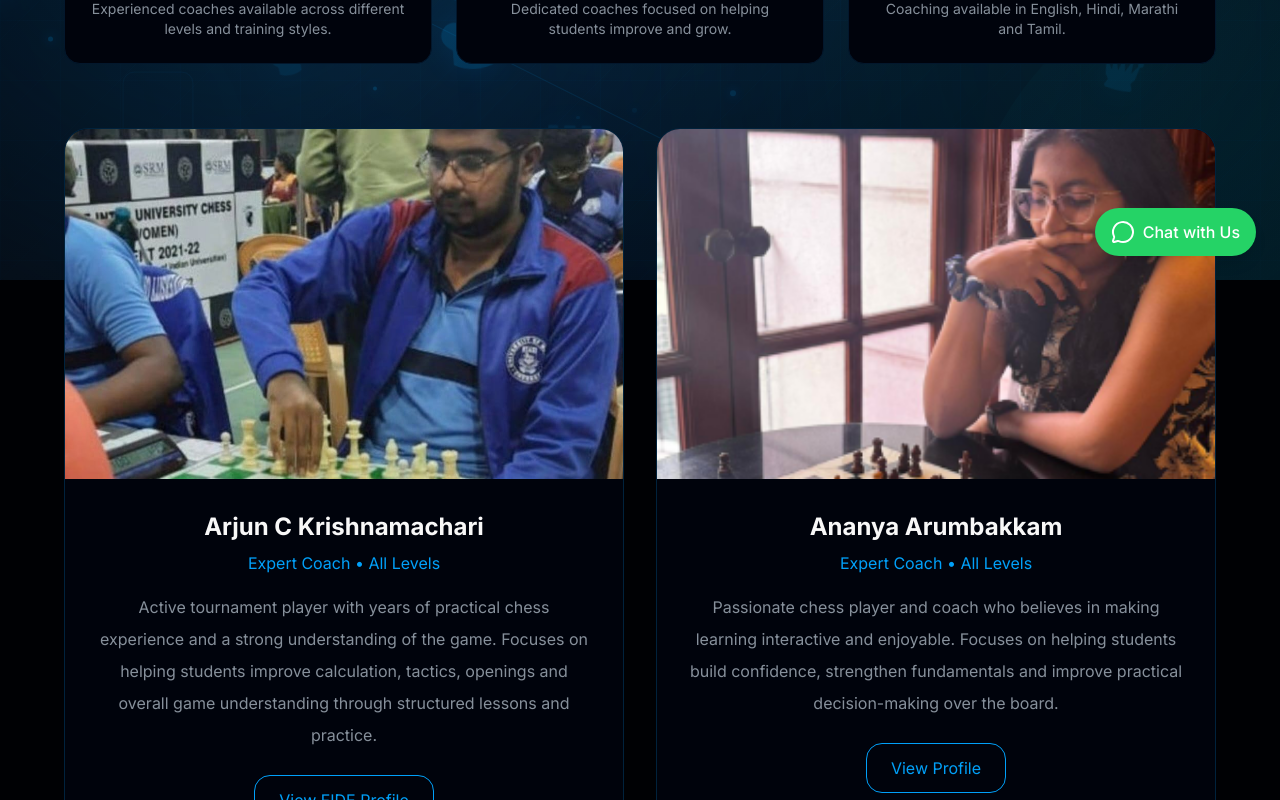
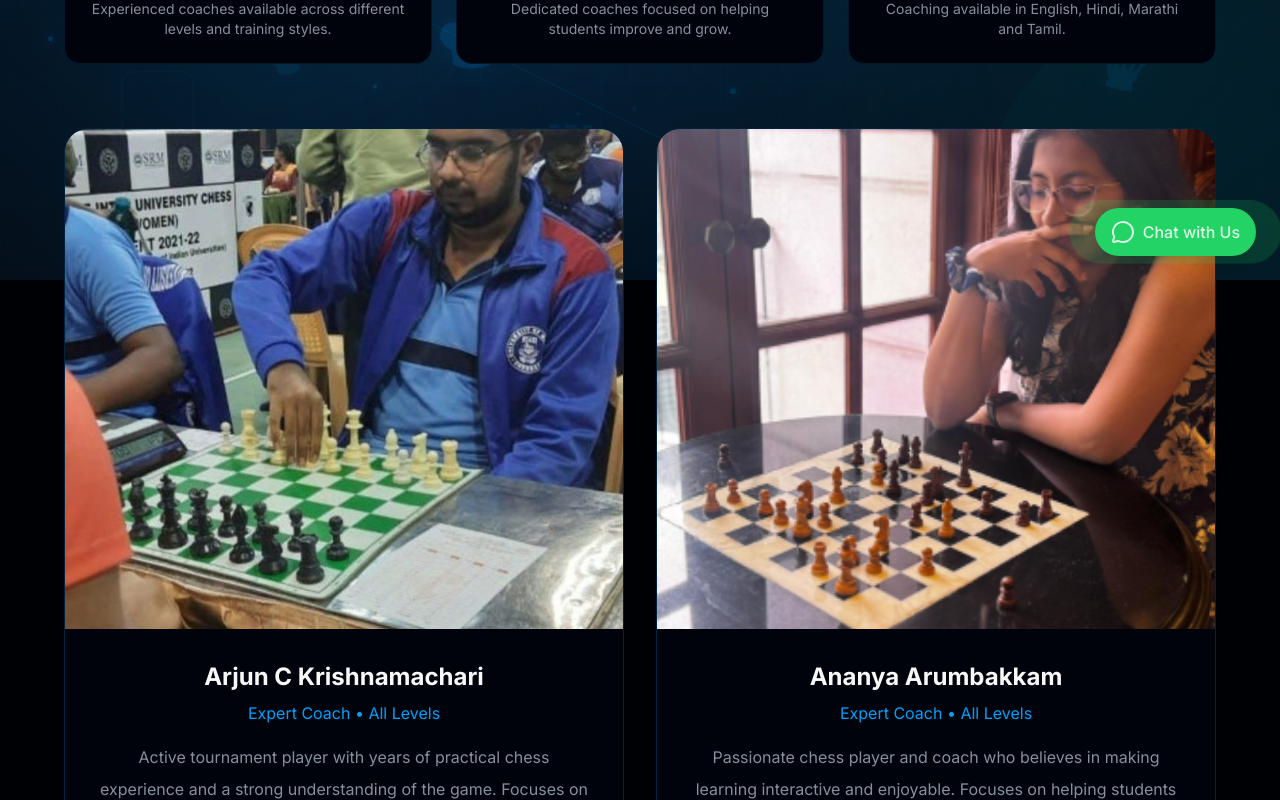
Before and after one commit to HarshitBihani/Sonic-Chess-Academy, a Next.js app: page /coaches in a window 1280 px wide. Shown: the part 520-1320 px from the top of the page. Built offline with nearby package versions, Linux system fonts and the light colour scheme.

Commit message:
Update page.tsx

```diff
--- a/app/coaches/page.tsx
+++ b/app/coaches/page.tsx
@@ -146,8 +146,8 @@ className="bg-card rounded-3xl overflow-hidden border border-primary/20">
 src={coach.image}
 alt={coach.name}
 width={500}
-height={350}
-className="w-full h-[350px] object-cover object-[center_25%]"
+height={500}
+className="w-full h-[500px] object-cover object-center"
 />
 
 <div className="p-8 text-center">
```
